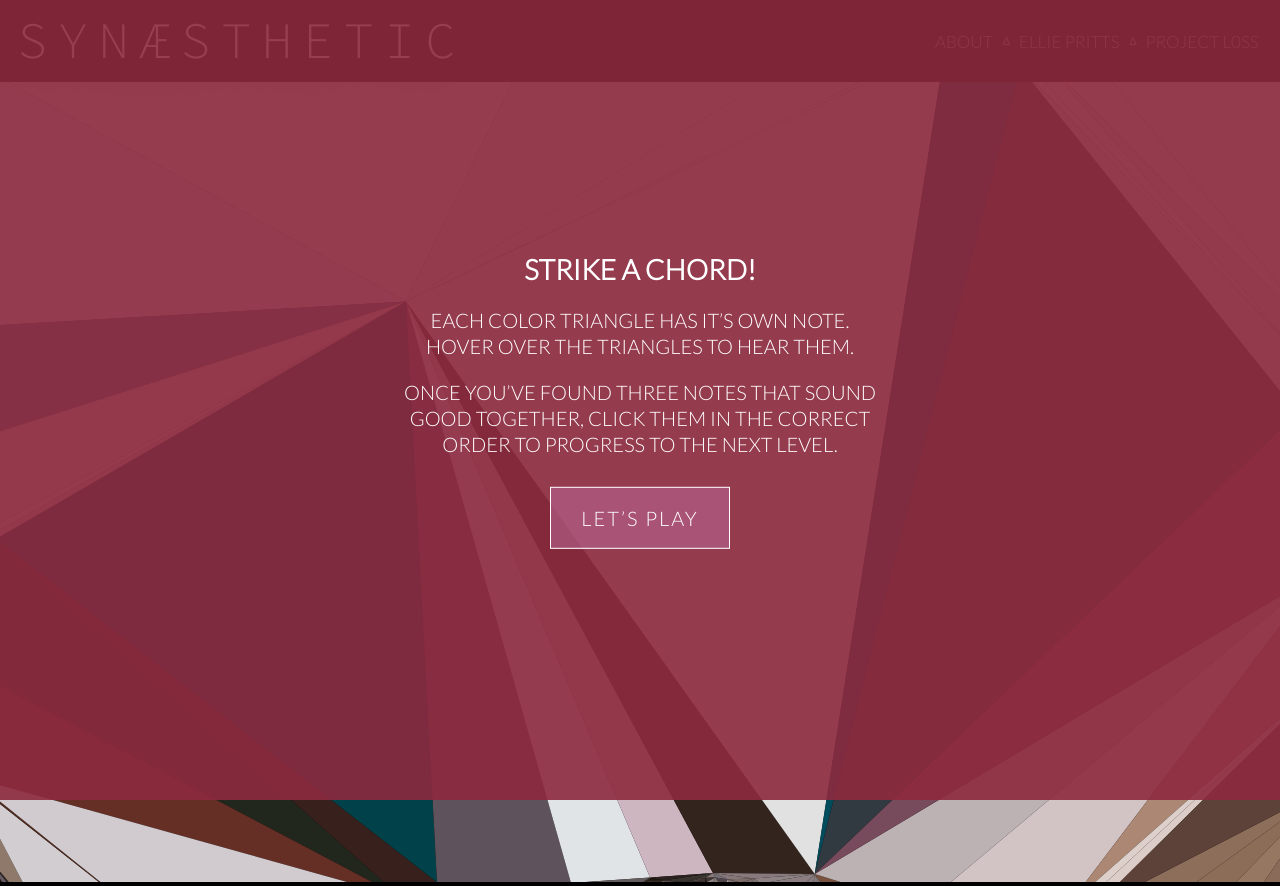
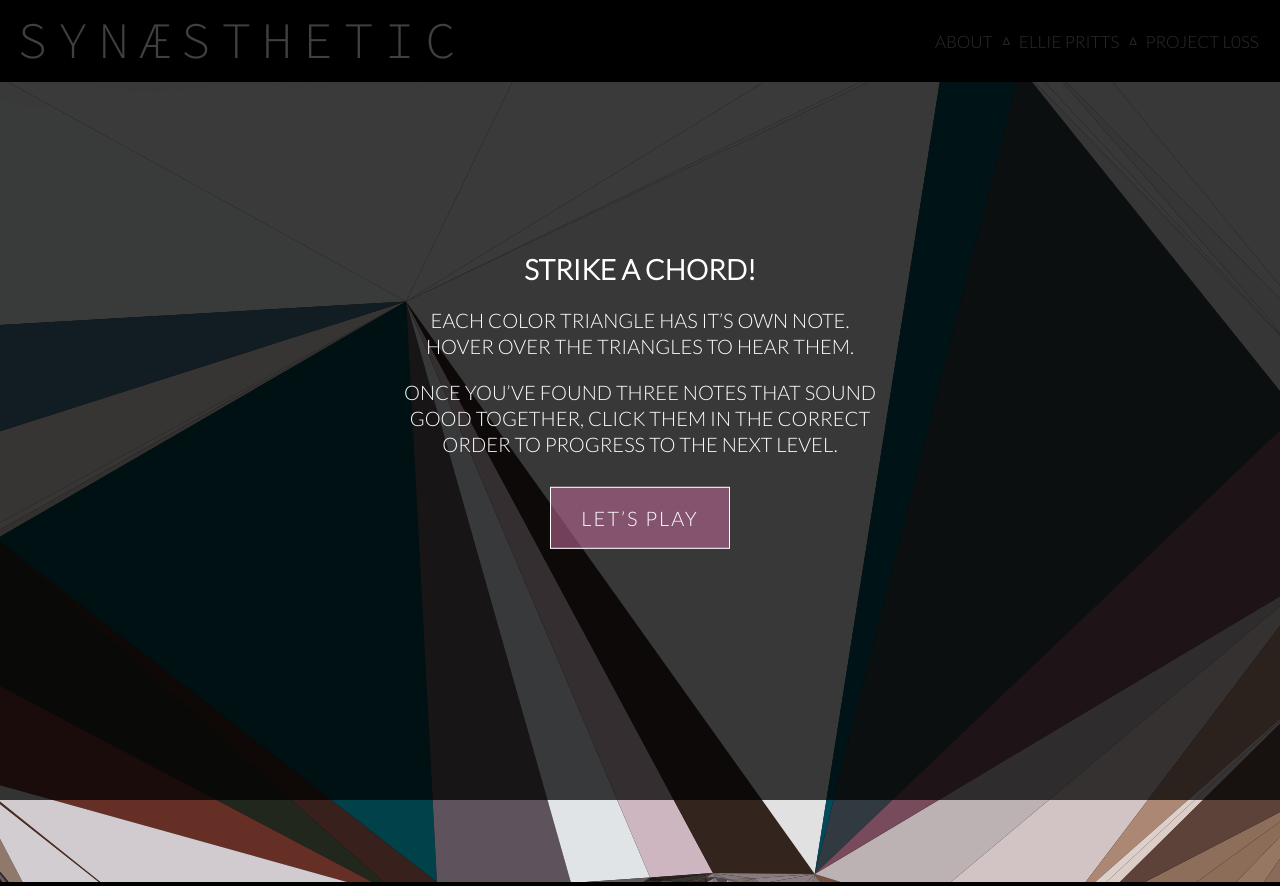
Before and after one commit to elliepritts/synaesthetic, a plain HTML site: page index.html in a window 1280 px wide. Both pictures are taken after a click on the button "START". Drawn offline with Linux system fonts and the light colour scheme.

Commit message:
explanation background tone down for what

```diff
--- a/assets/css/style.css
+++ b/assets/css/style.css
@@ -80,8 +80,7 @@ h3.hr { margin: 60px 160px; color: #aaa; font: 300 2em 'Source Code Pro'; }
     position: fixed;
     top: 0; bottom: 0;
     left: 0; right: 0;
-    background: rgba(0,0,0,.85);
-    background: rgba(141, 42, 63, .9);
+    background: rgba(0,0,0,.75);
     z-index: 50;
 }
 #explanation .content {
```
